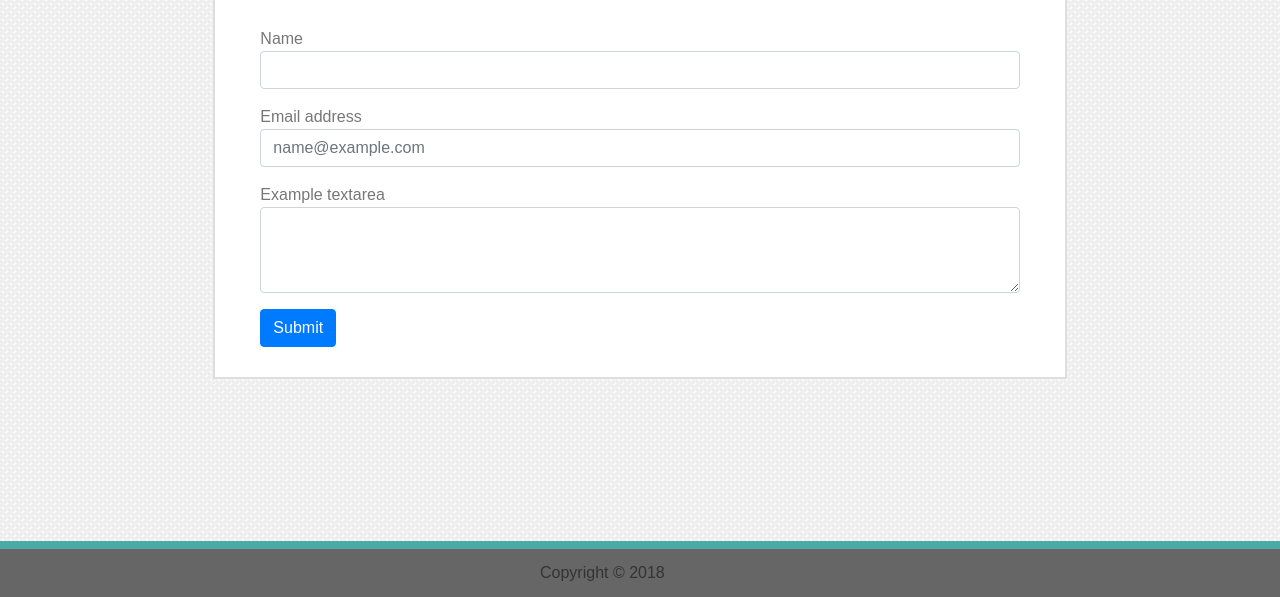
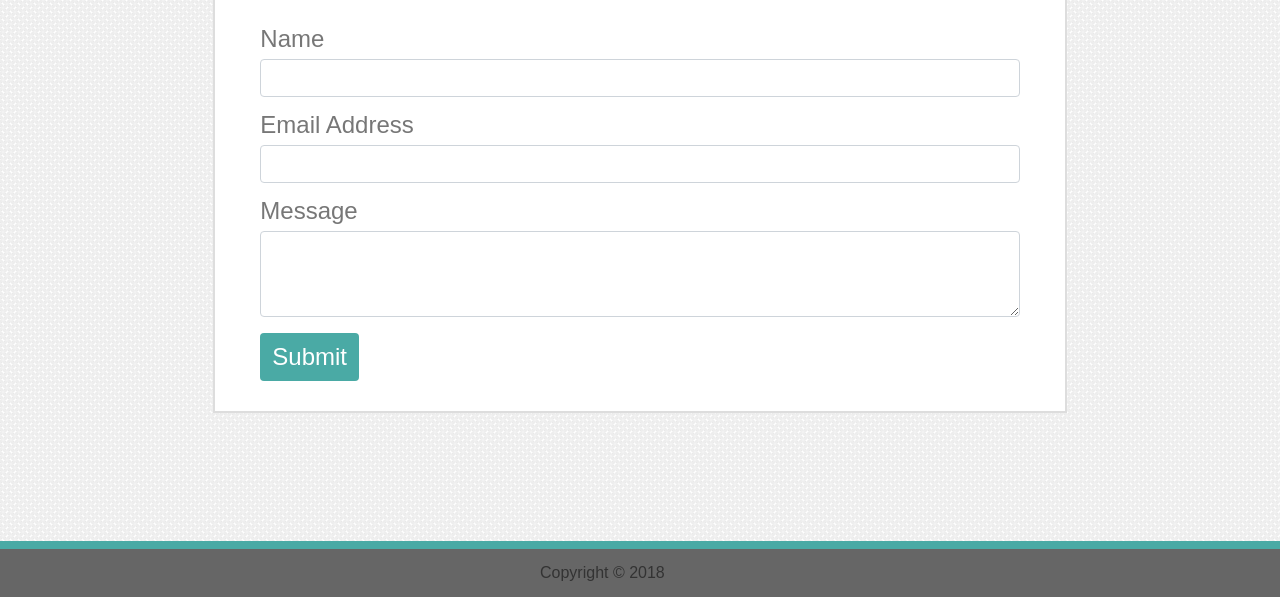
Before and after one commit to michellemchoe/02-Homework, a plain HTML site: page contact.html in a window 1280 px wide. Shown: the part 203-800 px from the top of the page. Drawn offline with nearby package versions, Linux system fonts and the light colour scheme.

```diff
--- a/contact.html
+++ b/contact.html
@@ -53,16 +53,16 @@
                         <div class="col-md-12">
                     <form style>
                         <div class="form-group">
-                            <label for="exampleFormControlInput1">Name</label>
+                            <label class="formLabel" for="exampleFormControlInput1">Name</label>
                             <input type="text" class="form-control" id="exampleFormControlInput1">
                         </div>
 
                         <div class="form-group">
-                            <label for="exampleFormControlInput1">Email address</label>
-                            <input type="email" class="form-control" id="exampleFormControlInput1" placeholder="name@example.com">
+                            <label class="formLabel" for="exampleFormControlInput1">Email Address</label>
+                            <input type="email" class="form-control" id="exampleFormControlInput1">
                         </div>
                         <div class="form-group">
-                            <label for="exampleFormControlTextarea1">Example textarea</label>
+                            <label class="formLabel" for="exampleFormControlTextarea1">Message</label>
                             <textarea class="form-control" id="exampleFormControlTextarea1" rows="3"></textarea>
                         </div>
                         <input class="btn btn-primary" type="submit" value="Submit">
--- a/style.css
+++ b/style.css
@@ -69,6 +69,25 @@ body {
     margin: 0px 30px 30px 30px;
 }
 
+.form-group {
+    font-family: Arial, Helvetica, sans-serif;
+    font-size: 24px;
+}
+
+.formLabel {
+    padding-bottom: 8px;
+}
+
+.btn {
+    font-family: Arial, Helvetica, sans-serif;
+    font-size: 24px;
+    line-height: 150%;
+    background-color: #4aaaa5;
+    color: #ffffff;
+    border-style: none;
+    padding: 6px 18 px;
+}
+
 .gallery {
     margin: 0px 30px 30px 30px;
 }
```
